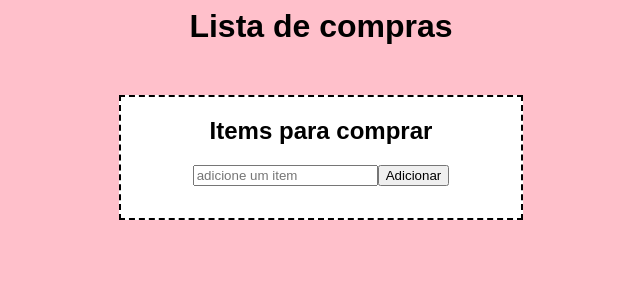
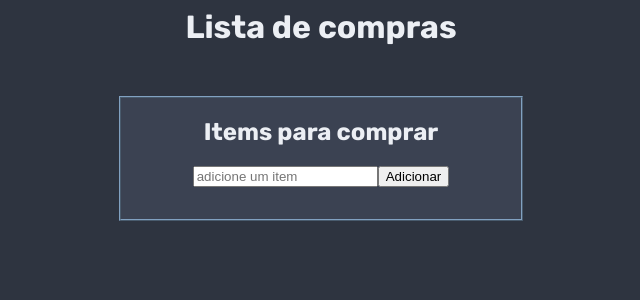
Before and after one commit to wannacry3030/lista-de-compras, a React (Create React App) app: page / in a window 1280 px wide. Shown: the top 300 px of the page, without its empty margins (319-959 px from the left). Built offline with nearby package versions, Linux system fonts and the light colour scheme.

Commit message:
update public/index.html and styles.css

```diff
--- a/public/index.html
+++ b/public/index.html
@@ -13,6 +13,12 @@
     -->
     <link rel="manifest" href="%PUBLIC_URL%/manifest.json" />
     <link rel="shortcut icon" href="%PUBLIC_URL%/favicon.ico" />
+    <link rel="preconnect" href="https://fonts.googleapis.com" />
+    <link rel="preconnect" href="https://fonts.gstatic.com" crossorigin />
+    <link
+      href="https://fonts.googleapis.com/css2?family=Inter:wght@300;500;700&family=Rubik:wght@300;500;700&display=swap"
+      rel="stylesheet"
+    />
     <!--
       Notice the use of %PUBLIC_URL% in the tags above.
       It will be replaced with the URL of the `public` folder during the build.
--- a/src/styles.css
+++ b/src/styles.css
@@ -1,6 +1,7 @@
 html {
-  font-family: Arial, Helvetica, sans-serif;
-  background-color: pink;
+  font-family: "Rubik", sans-serif;
+  background-color: #2e3440;
+  color: #eceff4;
 }
 
 h1,
@@ -12,8 +13,8 @@
 
 .shopping-list {
   margin-top: 50px;
-  background-color: white;
-  border: 2px dashed black;
+  background-color: #3b4252;
+  border: 2px ridge #81a1c1;
 }
 
 .delete {
```
